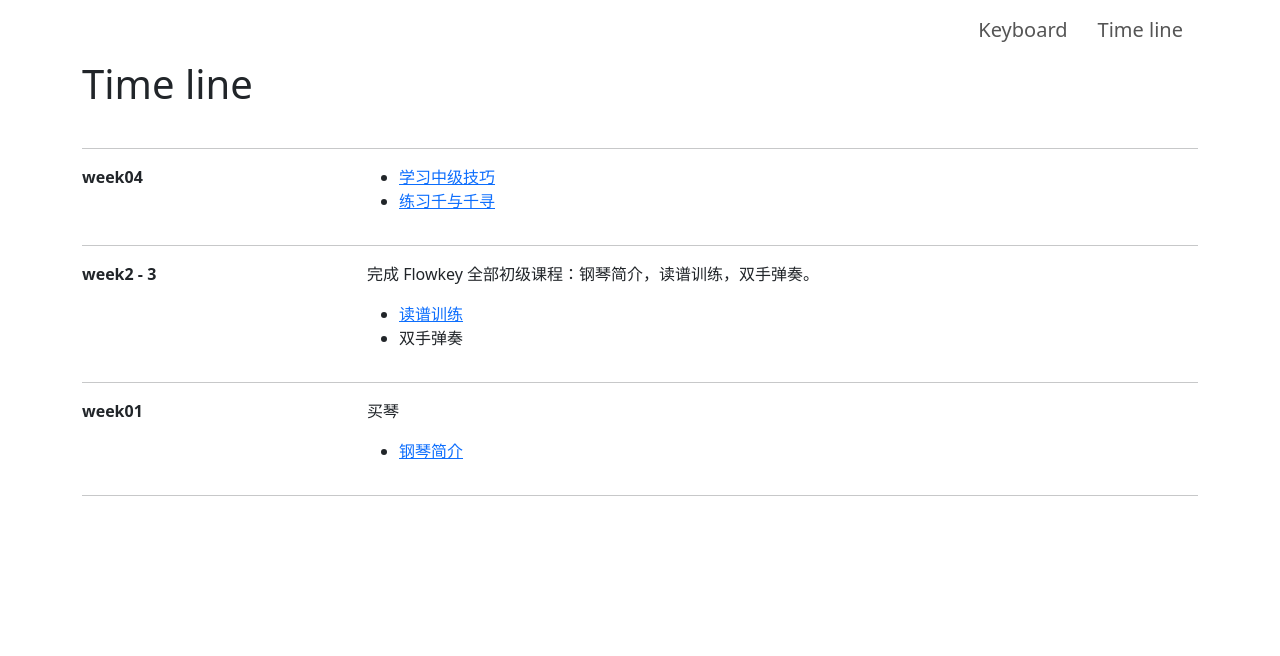
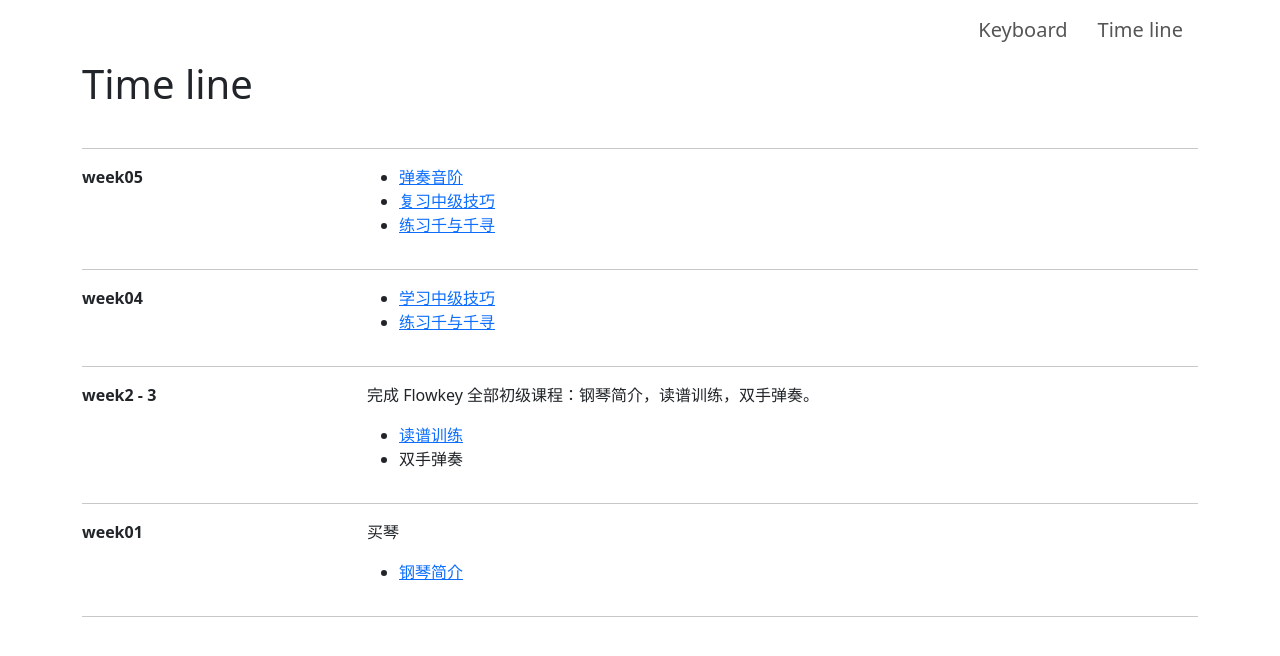
Before and after one commit to HarryWang74/leanringPiano, an Angular app in the folder webPages/: page /timeline in a window 1280 px wide. Shown: the top 656 px of the page. Built offline with nearby package versions, Linux system fonts and the light colour scheme.

Commit message:
add newnotes

```diff
--- a/webPages/src/app/app-routing.module.ts
+++ b/webPages/src/app/app-routing.module.ts
@@ -5,6 +5,7 @@ import { KeyboardComponent } from './keyboard/keyboard.component';
 import { Week02aComponent } from './week02/week02a/week02a.component';
 import { Week04aComponent } from './week04/week04a/week04a.component';
 import { Week01aComponent } from './week01/week01a/week01a.component';
+import { Week05aComponent } from './week05/week05a/week05a.component';
 
 const routes: Routes = [
   { path: 'timeline', component: TimelineComponent},
@@ -17,6 +18,7 @@ const routes: Routes = [
   { path: 'week02a', component: Week02aComponent }, // 强化读谱训练
   { path: 'week04a', component: Week04aComponent }, // 中级技巧
   { path: 'week01a', component: Week01aComponent }, // 钢琴简介
+  { path: 'week05a', component: Week05aComponent }, // 弹奏音阶
 ];
 
 @NgModule({
--- a/webPages/src/app/app.module.ts
+++ b/webPages/src/app/app.module.ts
@@ -11,6 +11,7 @@ import { Week02aComponent } from './week02/week02a/week02a.component';
 import { CheckboxLinkComponent } from './shared/checkbox-link/checkbox-link.component';
 import { Week04aComponent } from './week04/week04a/week04a.component';
 import { Week01aComponent } from './week01/week01a/week01a.component';
+import { Week05aComponent } from './week05/week05a/week05a.component';
 
 @NgModule({
   declarations: [
@@ -21,7 +22,8 @@ import { Week01aComponent } from './week01/week01a/week01a.component';
     Week02aComponent,
     CheckboxLinkComponent,
     Week04aComponent,
-    Week01aComponent
+    Week01aComponent,
+    Week05aComponent
   ],
   imports: [
     BrowserModule,
--- a/webPages/src/app/timeline/timeline.component.html
+++ b/webPages/src/app/timeline/timeline.component.html
@@ -1,6 +1,18 @@
 <div class="container">
     <app-nav></app-nav>
     <h1 class="heading">Time line</h1>
+    <hr>
+    <div class="row">
+        <div class="col-3 week">week05</div>
+        <div class="col-9">
+            <ul>
+                <li><a routerLink="/week05a" routerLinkActive="active">弹奏音阶</a></li>
+                <li><a routerLink="/week04a" routerLinkActive="active">复习中级技巧</a></li>
+                <li><a target="_blank" href="https://app.flowkey.com/player/eAbaMeTGkLE7coChG?title=Spirited%20Away%20%E2%80%93%20One%20Summer%27s%20Day&artist=Joe%20Hisaishi">练习千与千寻</a>
+                </li>
+            </ul>
+        </div>
+    </div>
     <hr>
     <div class="row">
         <div class="col-3 week">week04</div>
--- a/webPages/src/app/week04/week04a/week04a.component.html
+++ b/webPages/src/app/week04/week04a/week04a.component.html
@@ -65,6 +65,25 @@
 
     <div class="row">
         <div class="col-4">
+            <h3>6/8拍记号</h3>
+        </div>
+        <div class="col-8">
+        </div>
+        <hr>
+    </div>
+
+    <div class="row">
+        <div class="col-4">
+            <h3>还原记号</h3>
+        </div>
+        <div class="col-8">
+        </div>
+        <hr>
+    </div>
+
+    <!--
+    <div class="row">
+        <div class="col-4">
             <h3>练习曲</h3>
             <checkbox-link>
                 <a target="_blank" href="https://app.flowkey.com/courses/course-category-NYXzF6mXjRfAwnEeB/JRXPmCCv6YN8dTbHY/xtjn8pSxufJfFnHbb">布雷舞曲</a>
@@ -76,4 +95,6 @@
         <div class="col-8">
         </div>
     </div>
+    -->
+
 </div>
--- /dev/null
+++ b/webPages/src/app/week05/week05a/week05a.component.html
@@ -0,0 +1,5 @@
+<div class="container">
+    <app-nav></app-nav>
+    <h1 class="heading">弹奏音阶</h1>
+    <hr>
+</div>
--- /dev/null
+++ b/webPages/src/app/week05/week05a/week05a.component.ts
@@ -0,0 +1,15 @@
+import { Component, OnInit } from '@angular/core';
+
+@Component({
+  selector: 'app-week05a',
+  templateUrl: './week05a.component.html',
+  styleUrls: ['./week05a.component.scss']
+})
+export class Week05aComponent implements OnInit {
+
+  constructor() { }
+
+  ngOnInit(): void {
+  }
+
+}
```
Also changed, not shown: webPages/src/app/week05/week05a/week05a.component.scss (added), 1 other file (tests, documents, lock files or other folders).
